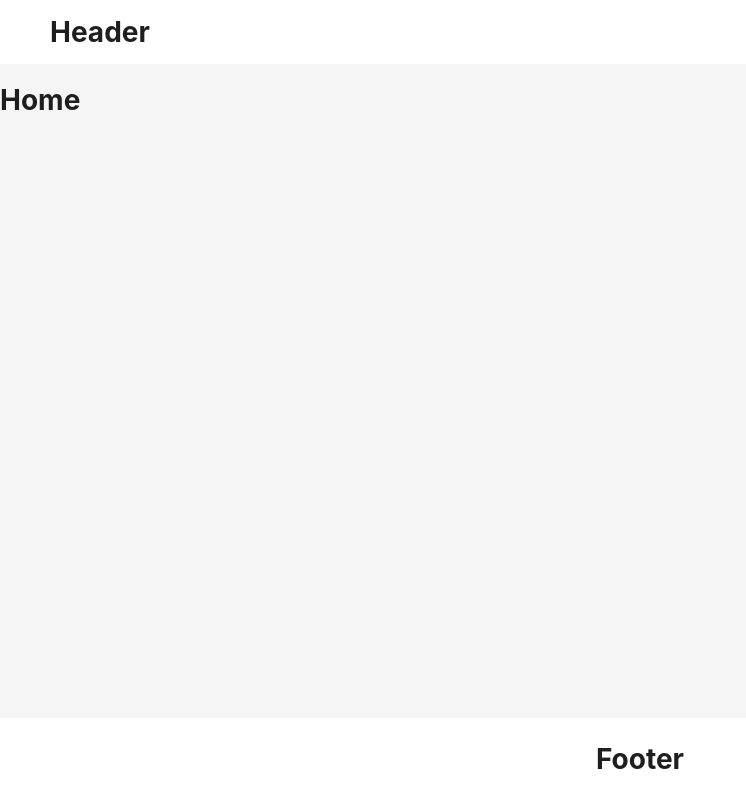
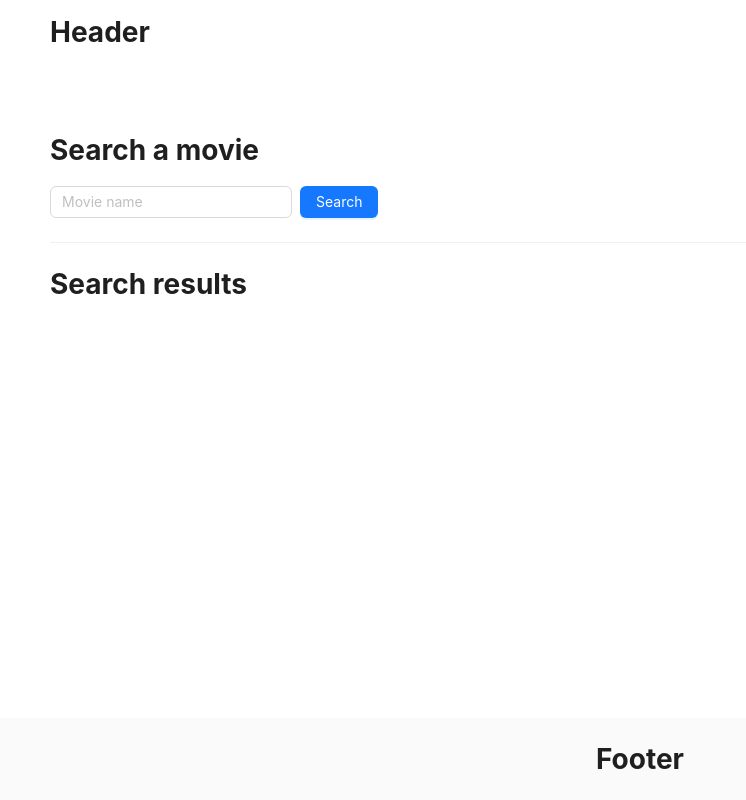
Before and after one commit to nitipon-apaisri/the_simple_movie, a Next.js app: page / in a window 1280 px wide. Shown: the whole page, without its empty margins (0-746 px from the left). Built offline with nearby package versions, Linux system fonts and the light colour scheme; no server answers.

Commit message:
Setup API

```diff
--- a/app/layout.tsx
+++ b/app/layout.tsx
@@ -18,8 +18,13 @@ const layoutStyle: React.CSSProperties = {
     justifyContent: "space-between",
 };
 const footerStyle: React.CSSProperties = {
+    backgroundColor: "#FAFAFA",
+    textAlign: "center",
+};
+const contentStyle: React.CSSProperties = {
+    flex: "1 0 auto",
+    padding: "50px",
     backgroundColor: "#fff",
-    textAlign: "center",
 };
 export default function RootLayout({ children }: { children: React.ReactNode }) {
     return (
@@ -30,7 +35,7 @@ export default function RootLayout({ children }: { children: React.ReactNode })
                         <Header style={headerStyle}>
                             <h1 style={{ margin: 0 }}>Header</h1>
                         </Header>
-                        <Content>{children}</Content>
+                        <Content style={contentStyle}>{children}</Content>
                         <Footer style={footerStyle}>
                             <h1 style={{ margin: 0 }}>Footer</h1>
                         </Footer>
--- a/app/page.tsx
+++ b/app/page.tsx
@@ -1,5 +1,29 @@
+"use client";
+import { useState } from "react";
+import { Button, Divider, Input, Space } from "antd";
+import { Api } from "./services/api";
 const Home = () => {
-    return <h1>Home</h1>;
+    const api = new Api();
+    const [searchQuery, setSearchQuery] = useState<string>("");
+    const [searchResults, setSearchResults] = useState<any[]>([]);
+
+    const handleSearch = async () => {
+        const results = await api.searchMovies(searchQuery);
+        setSearchResults(results);
+    };
+    return (
+        <>
+            <h1>Search a movie</h1>
+            <Space>
+                <Input placeholder="Movie name" onChange={(e) => setSearchQuery(e.target.value)} />
+                <Button type="primary" onClick={handleSearch}>
+                    Search
+                </Button>
+            </Space>
+            <Divider />
+            <h1>Search results</h1>
+        </>
+    );
 };
 
 export default Home;
--- /dev/null
+++ b/app/services/api.ts
@@ -0,0 +1,12 @@
+import axios from "axios";
+
+class Api {
+    protected apiUrl = axios.create({ baseURL: "https://api.themoviedb.org/3", headers: { "Content-Type": "application/json", Authorization: `Bearer ${process.env.NEXT_PUBLIC_API_TOKEN}` } });
+
+    async searchMovies(query: string) {
+        const response = await this.apiUrl.get(`/search/movie?query=${query}`);
+        return response.data;
+    }
+}
+
+export { Api };
--- /dev/null
+++ b/app/types/movieTypes.ts
@@ -0,0 +1 @@
+type movie = {};
--- a/package.json
+++ b/package.json
@@ -13,6 +13,7 @@
     "@types/react": "18.2.22",
     "@types/react-dom": "18.2.7",
     "antd": "^5.9.2",
+    "axios": "^1.5.0",
     "eslint": "8.50.0",
     "eslint-config-next": "13.5.2",
     "next": "13.5.2",
```
Also changed, not shown: 1 other file (tests, documents, lock files or other folders).
